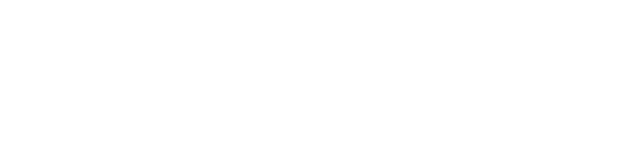
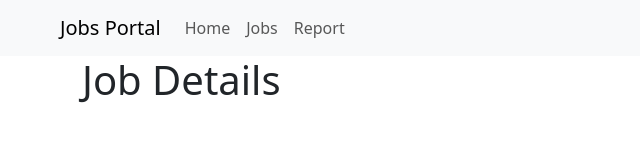
Before and after one commit to checodezz/jobPortal, a plain HTML site: page jobDetail.html in a window 1280 px wide. Shown: the whole page, without its empty margins (0-640 px from the left). Drawn offline with nearby package versions, Linux system fonts and the light colour scheme.

Commit message:
uodated jobDetails.html

```diff
--- a/jobDetail.html
+++ b/jobDetail.html
@@ -4,11 +4,49 @@
 <head>
     <meta charset="UTF-8">
     <meta name="viewport" content="width=device-width, initial-scale=1.0">
-    <title>Document</title>
+    <title>Job Details Page</title>
+    <link href="https://cdn.jsdelivr.net/npm/bootstrap@5.3.2/dist/css/bootstrap.min.css" rel="stylesheet"
+        integrity="sha384-T3c6CoIi6uLrA9TneNEoa7RxnatzjcDSCmG1MXxSR1GAsXEV/Dwwykc2MPK8M2HN" crossorigin="anonymous">
+    <script src="https://cdn.jsdelivr.net/npm/bootstrap@5.3.2/dist/js/bootstrap.bundle.min.js"
+        integrity="sha384-C6RzsynM9kWDrMNeT87bh95OGNyZPhcTNXj1NW7RuBCsyN/o0jlpcV8Qyq46cDfL" crossorigin="anonymous"
+        defer></script>
+    <script src="jobDetail.js" defer></script>
 </head>
 
 <body>
+    <header>
+        <nav class="navbar navbar-expand-lg bg-body-tertiary px-5">
+            <div class="container-fluid">
+                <a class="navbar-brand" href="index.html">Jobs Portal</a>
+                <button class="navbar-toggler" type="button" data-bs-toggle="collapse" data-bs-target="#navbarNav"
+                    aria-controls="navbarNav" aria-expanded="false" aria-label="Toggle navigation">
+                    <span class="navbar-toggler-icon"></span>
+                </button>
+                <div class="collapse navbar-collapse" id="navbarNav">
+                    <ul class="navbar-nav">
+                        <li class="nav-item">
+                            <a class="nav-link " aria-current="page" href="index.html">Home</a>
+                        </li>
+                        <li class="nav-item">
+                            <a class="nav-link" href="./jobs.html">Jobs</a>
+                        </li>
+                        <li class="nav-item">
+                            <a class="nav-link" href="report.html">Report</a>
+                        </li>
+                    </ul>
+                </div>
+            </div>
+        </nav>
+    </header>
 
+    <main class="container">
+        <h1>Job Details</h1>
+
+        <div id="showCard">
+
+
+        </div>
+    </main>
 </body>
 
 </html>
```
